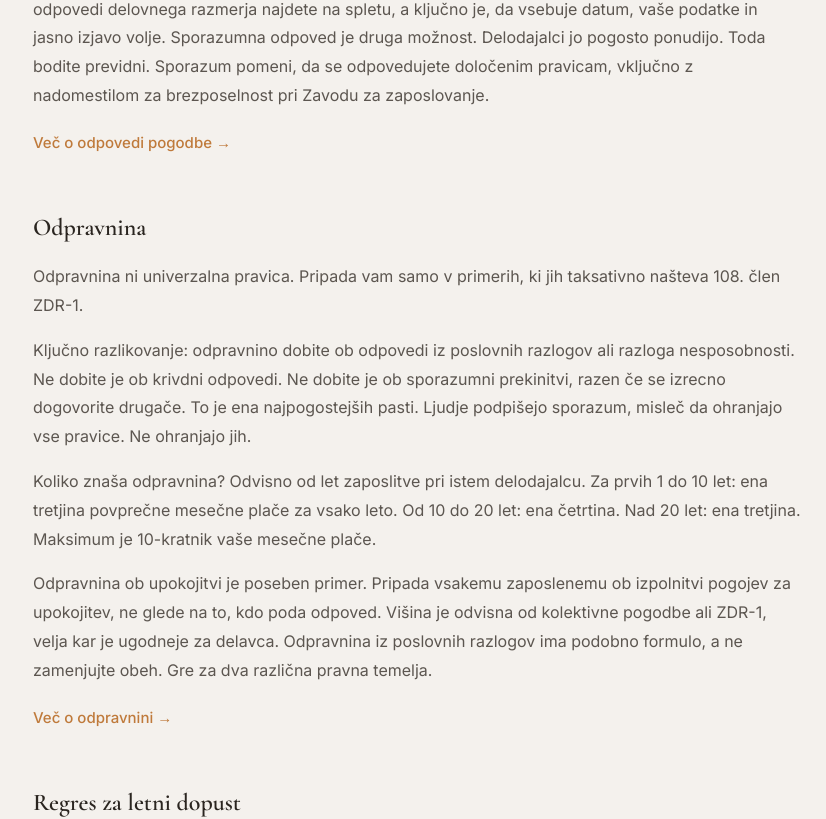
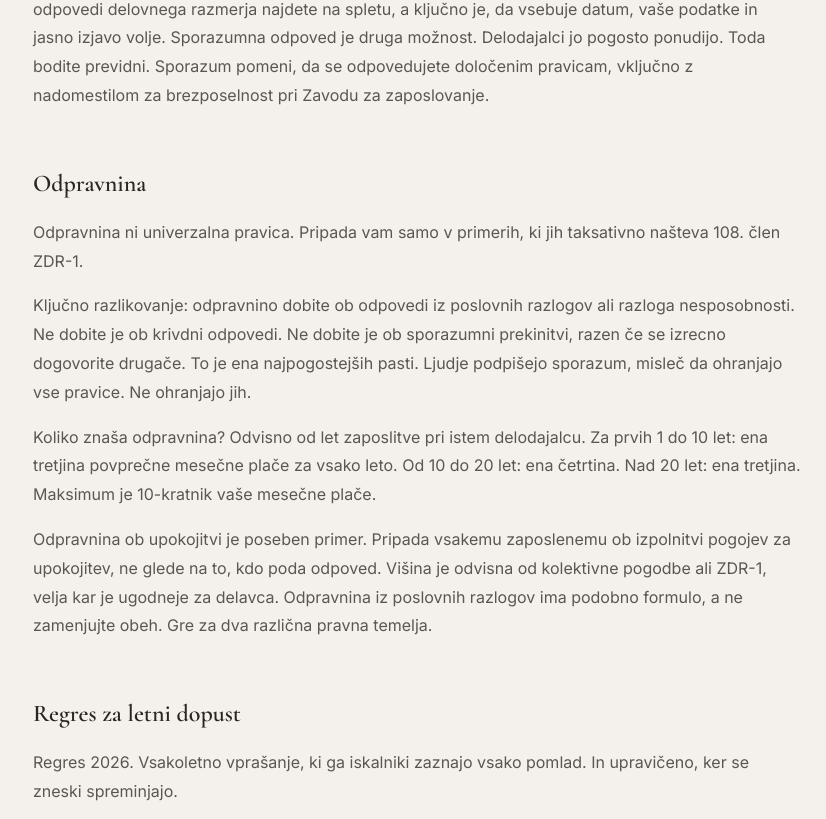
Before and after one commit to nejki/lexeu, a Next.js app: page /delovno-pravo in a window 1280 px wide. Shown: the part 1570-2389 px from the top of the page, without its empty margins (55-881 px from the left). Built offline with nearby package versions, Linux system fonts and the light colour scheme.

Commit message:
fix(delovno-pravo): remove links to unfinished sub-pages

```diff
--- a/app/delovno-pravo/page.tsx
+++ b/app/delovno-pravo/page.tsx
@@ -148,18 +148,17 @@ export default function DelovnoPravoPage() {
       {/* Sub-page cards */}
       <div className="grid grid-cols-1 md:grid-cols-2 gap-6 mb-16">
         {subPages.map((page) => (
-          <a
+          <div
             key={page.href}
-            href={page.href}
-            className="group block bg-site-white border border-site-border rounded-lg p-6 hover:border-accent hover:shadow-sm transition-all duration-200"
+            className="block bg-site-white border border-site-border rounded-lg p-6"
           >
-            <h2 className="font-serif text-[22px] font-semibold text-site-text group-hover:text-accent transition-colors duration-200 mb-2">
+            <h2 className="font-serif text-[22px] font-semibold text-site-text mb-2">
               {page.title}
             </h2>
             <p className="text-[15px] text-site-mid leading-[1.7]">
               {page.description}
             </p>
-          </a>
+          </div>
         ))}
       </div>
 
@@ -200,12 +199,6 @@ export default function DelovnoPravoPage() {
             odpovedujete določenim pravicam, vključno z nadomestilom za
             brezposelnost pri Zavodu za zaposlovanje.
           </p>
-          <a
-            href="/delovno-pravo/odpoved/"
-            className="text-[15px] font-medium text-accent hover:text-accent-light transition-colors duration-200"
-          >
-            Več o odpovedi pogodbe &rarr;
-          </a>
         </section>
 
         {/* Odpravnina */}
@@ -239,12 +232,6 @@ export default function DelovnoPravoPage() {
             ima podobno formulo, a ne zamenjujte obeh. Gre za dva različna
             pravna temelja.
           </p>
-          <a
-            href="/delovno-pravo/odpravnina/"
-            className="text-[15px] font-medium text-accent hover:text-accent-light transition-colors duration-200"
-          >
-            Več o odpravnini &rarr;
-          </a>
         </section>
 
         {/* Regres */}
@@ -275,12 +262,6 @@ export default function DelovnoPravoPage() {
             leto, brez izjeme. Če vam regres ni bil izplačan, imate podlago za
             zahtevek.
           </p>
-          <a
-            href="/delovno-pravo/regres/"
-            className="text-[15px] font-medium text-accent hover:text-accent-light transition-colors duration-200"
-          >
-            Več o regresu &rarr;
-          </a>
         </section>
 
         {/* Minimalna plača */}
@@ -307,12 +288,6 @@ export default function DelovnoPravoPage() {
             dodatka. Kršitev te določbe je pogosta, a to ne pomeni, da je
             zakonita. Preverite svojo plačilno listo.
           </p>
-          <a
-            href="/delovno-pravo/minimalna-placa/"
-            className="text-[15px] font-medium text-accent hover:text-accent-light transition-colors duration-200"
-          >
-            Več o minimalni plači &rarr;
-          </a>
         </section>
 
         {/* Letni dopust */}
```
